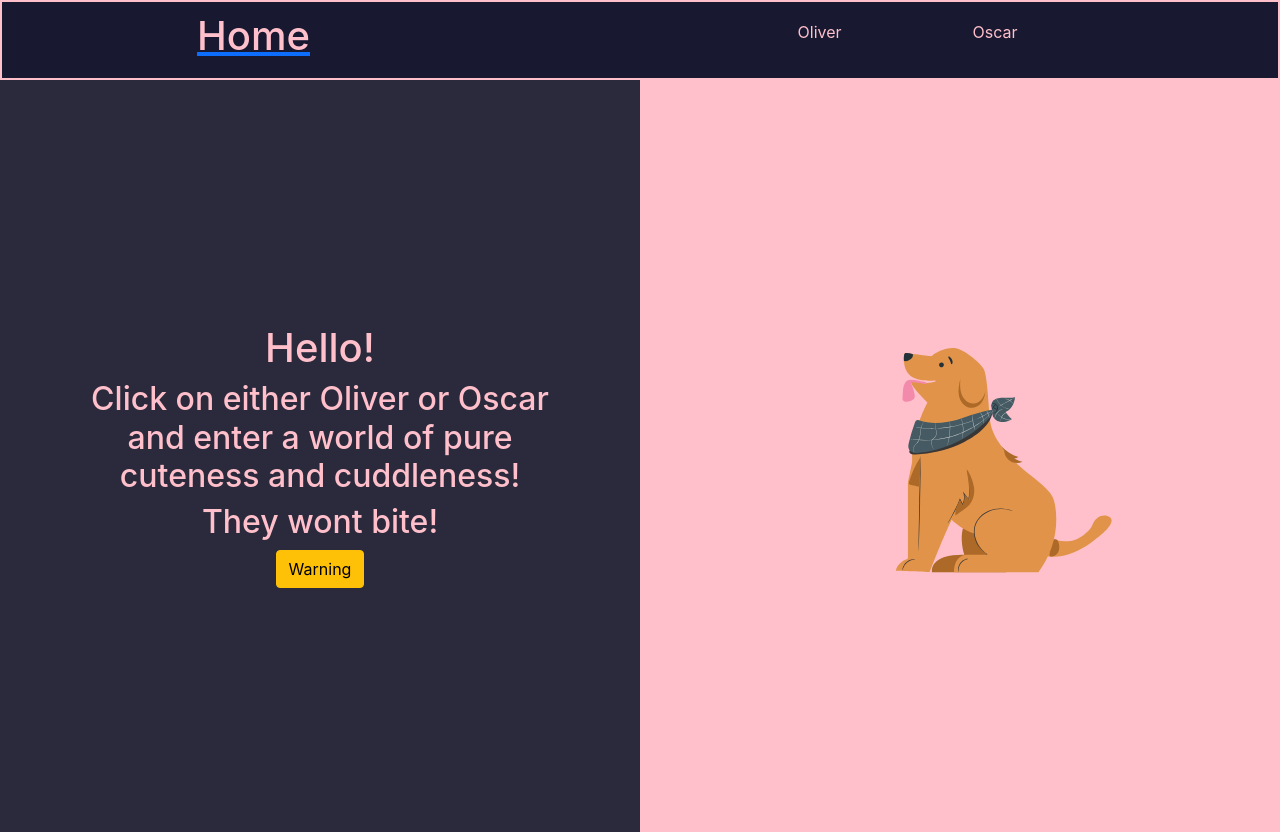
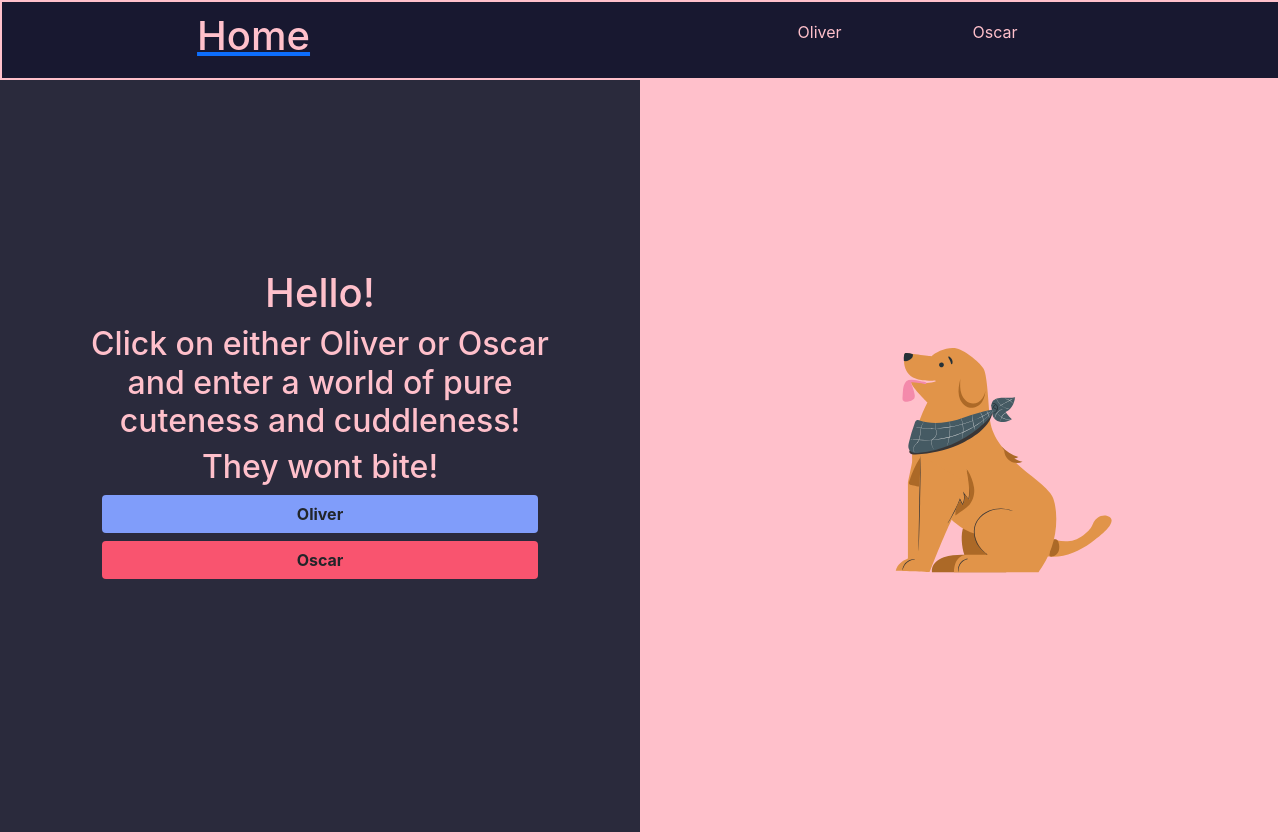
Before and after one commit to vzarate-94/golden-goodbois, a React (Create React App) app: page / in a window 1280 px wide. Built offline with nearby package versions, Linux system fonts and the light colour scheme.

Commit message:
add react link to button on landing to take to oliver and oscar page

```diff
--- a/src/App.css
+++ b/src/App.css
@@ -53,6 +53,10 @@ Nav {
   object-fit: cover;
 }
 
+.dog-pages {
+  margin-top: 5%;
+}
+
 .landing {
   display: flex;
   height: 94vh;
@@ -80,14 +84,32 @@ Nav {
   height: 150%;
 }
 
-.intro {
+.intro{
   width: 80%;
+  margin-bottom: 10%;
 }
 
 .names {
   color: #2a2a3c;
 }
 
+.oliver-btn {
+  background-color: rgb(128, 157, 250);
+  width: 85%;
+}
+
+.oliver-btn:hover {
+  background-color: rgb(50, 55, 184);
+}
+
+.oscar-btn {
+  background-color: rgb(249, 84, 111);
+  width: 85%;
+}
+
+.oscar-btn:hover {
+  background-color: rgb(162, 39, 96);
+}
 
 
 
--- a/src/components/Landing/Landing.jsx
+++ b/src/components/Landing/Landing.jsx
@@ -13,17 +13,20 @@ function Landing() {
               <h1>Hello!</h1>
               <h2>Click on either Oliver or Oscar and enter a world of pure cuteness and cuddleness! </h2>
               <h2>They wont bite!</h2>
-              <Link to="/Oliver">
-              <button type="button" class="btn btn-warning">Warning</button>
-              </Link>
-            </span>
+                <div className="d-grid gap-2">
+                  <Link to='/oliver'>
+                      <button className="btn oliver-btn" type="button"><strong>Oliver</strong></button>
+                  </Link>
+                  <Link to='/oscar'>
+                      <button className="btn oscar-btn" type="button"><strong>Oscar</strong></button>
+                  </Link>
+                </div>
+          </span>
         </div>
-
         <div className='right-container'>
           <Animation animData={golden}></Animation>
         </div>
     </div>
-
   )
 }
 
--- a/src/components/Oliver/Oliver.jsx
+++ b/src/components/Oliver/Oliver.jsx
@@ -26,7 +26,7 @@ function Oliver() {
   })
 
   return (
-    <div>
+    <div className='dog-pages'>
       <h1 className='names'>Oliver Twist Hyde!</h1>
       <div id="wrapper">
         <div id="thumbnails">{images}</div>
--- a/src/components/Oscar/Oscar.jsx
+++ b/src/components/Oscar/Oscar.jsx
@@ -26,7 +26,7 @@ function Oscar() {
   })
 
   return (
-    <div>
+    <div className='dog-pages'>
       <h1 className='names'>Oscar Wilde Hyde!</h1>
       <div id="wrapper">
         <div id="thumbnails">{images}</div>
```
